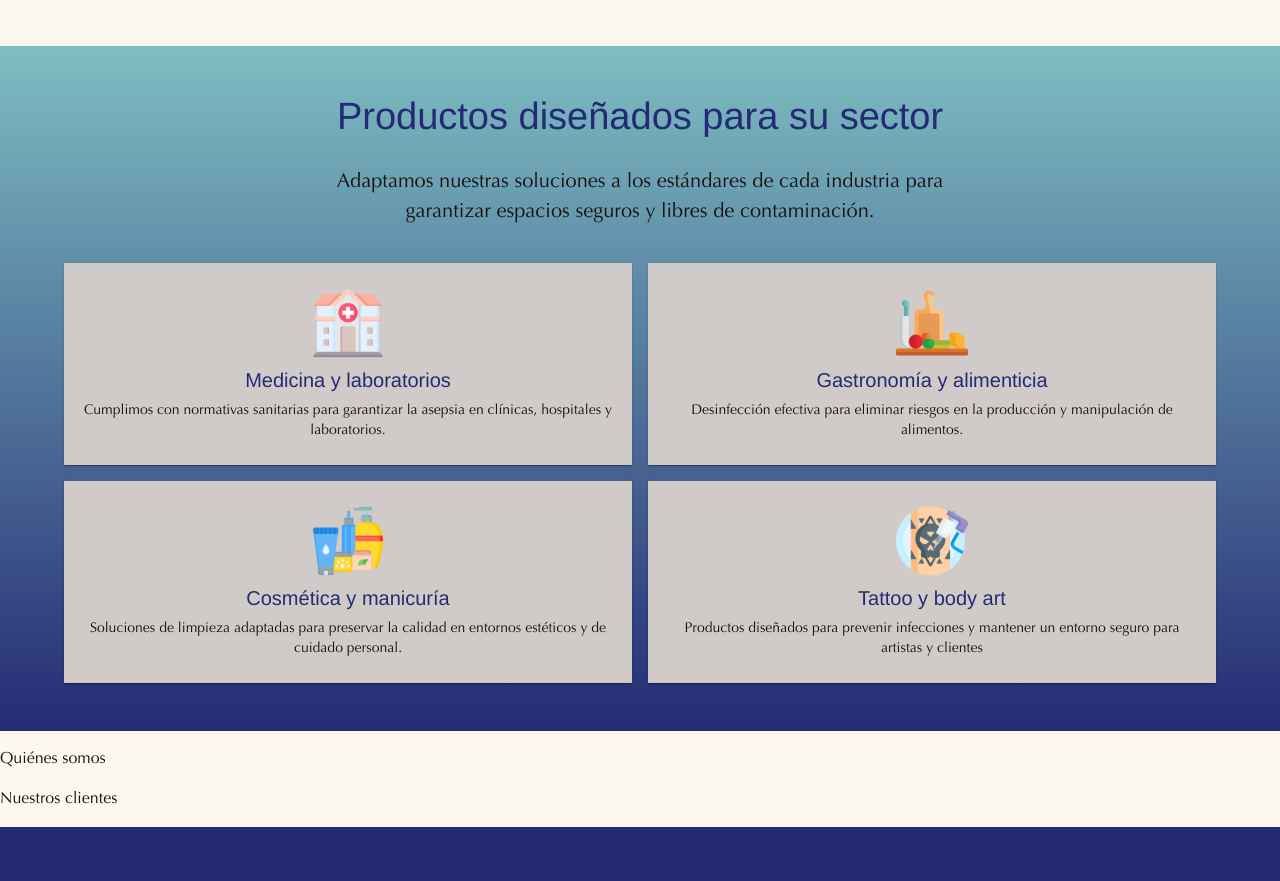
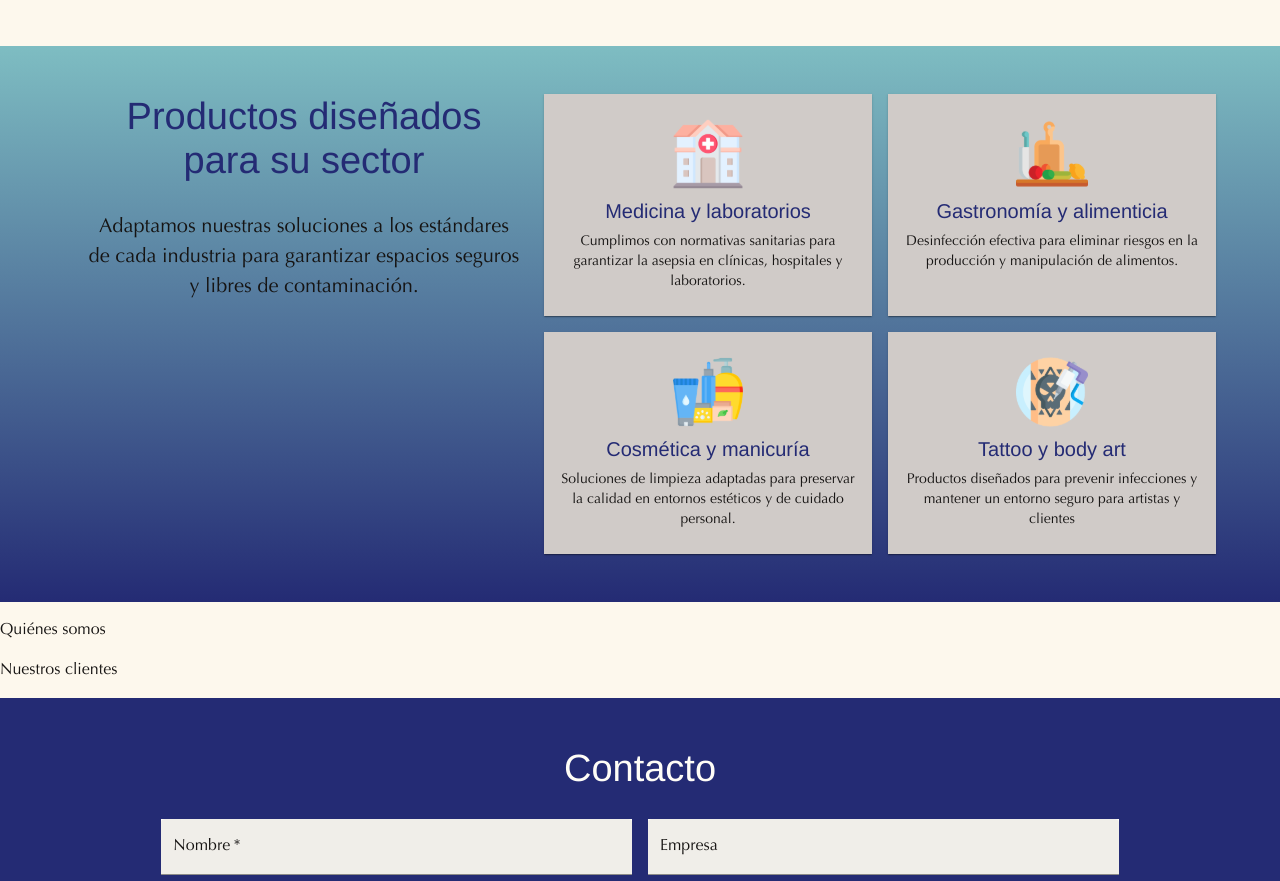
Before and after one commit to pazspera/liquid-sound-landing, a React (Vite) app: page / in a window 1280 px wide. Shown: the part 1389-2270 px from the top of the page. Built offline with nearby package versions, Linux system fonts and the light colour scheme; a web font is replaced by a local one.

Commit message:
Maquetación ProductosSector en lg

```diff
--- a/src/sections/ProductosSector/ProductosSector.jsx
+++ b/src/sections/ProductosSector/ProductosSector.jsx
@@ -41,11 +41,17 @@ export default function ProductosSector() {
     <>
       <Box className={styles.background}>
         <Container maxWidth="lg" sx={{ py: theme.layout.sectionPadding }}>
-          <Grid container>
-            <Grid size={{ xs: 12 }} sx={{ marginBottom: { xs: "36px" }}}>
+          <Grid container >
+            <Grid
+              size={{ xs: 12, lg: 5 }}
+              sx={{ marginBottom: { xs: "36px" } }}
+            >
               <Box sx={{
                 maxWidth: "650px",
-                margin: "0 auto"
+                margin: "0 auto",
+                px: { lg: 3 },
+                display: { lg: "flex" },
+                flexDirection: { lg: "column"},
               }}>
                 <Typography
                   variant="h3"
@@ -64,10 +70,12 @@ export default function ProductosSector() {
                 </Typography>
               </Box>
             </Grid>
-            <Grid container spacing={2} alignItems="stretch">
-              {cards.map((card)=>(
-                <CardSector card={card} key={card.id} />
-              ))}
+            <Grid size={{ lg: 7 }}>
+              <Grid container spacing={2} alignItems="stretch">
+                {cards.map((card)=>(
+                  <CardSector card={card} key={card.id} />
+                ))}
+              </Grid>
             </Grid>
           </Grid>
         </Container>
```
